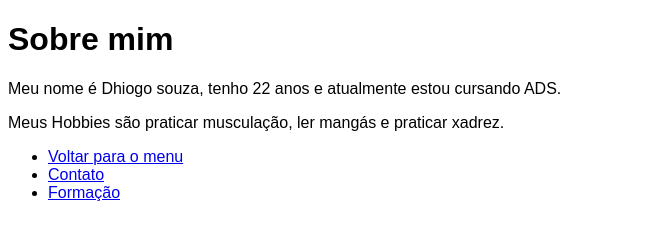
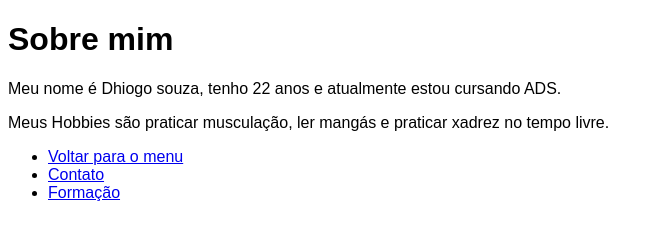
Before and after one commit to DhiogoSouza/atividadepratica-uninter, a plain HTML site: page sobre.html in a window 1280 px wide. Shown: the whole page, without its empty margins (0-662 px from the left). Drawn offline with Linux system fonts and the light colour scheme.

Commit message:
Update sobre.html

```diff
--- a/sobre.html
+++ b/sobre.html
@@ -13,7 +13,7 @@
 <body>
     <h1>Sobre mim</h1>
     <p>Meu nome é Dhiogo souza, tenho 22 anos e atualmente estou cursando ADS.</p>
-    <p>Meus Hobbies são praticar musculação, ler mangás e praticar xadrez.</p>
+    <p>Meus Hobbies são praticar musculação, ler mangás e praticar xadrez no tempo livre.</p>
     <ul>
         <li>
             <a href="index.html" target="_self" rel="prev">Voltar para o menu</a>
```
